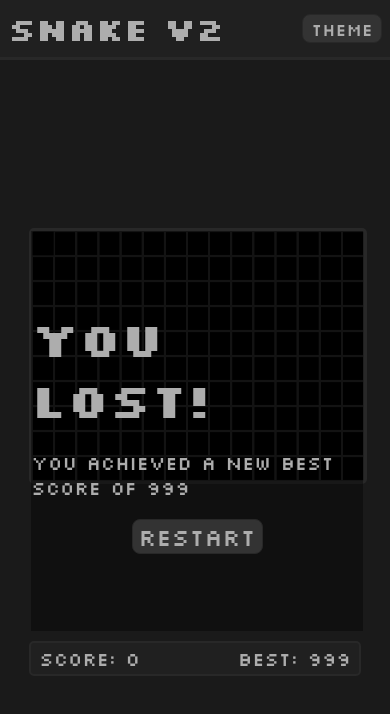
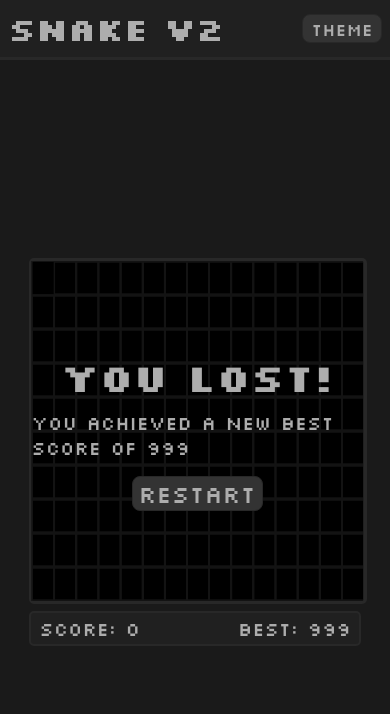
Before and after one commit to xRe15x/snake-v2, a website built with webpack: page src/index.html in a window 390 px wide. Built offline with nearby package versions, Linux system fonts and the light colour scheme.

Commit message:
fixed some sizing issues

```diff
--- a/src/style.css
+++ b/src/style.css
@@ -87,9 +87,15 @@
 }
 
 .canvas-container {
-    height: 400px;
+    height: clamp(220px, 42vh, 450px);
     width: 100%;
     position: relative;
+}
+
+@media (max-width: 500px) {
+    .canvas-container {
+        height: clamp(340px, 30vh, 500px);
+    }
 }
 
 #game {
@@ -100,11 +106,7 @@
     width: 100%;
 }
 
-@media (max-width: 500px) {
-    #game {
-        height: 250px;
-    }
-}
+
 
 #game-info {
     background-color: var(--header-colour);
@@ -138,11 +140,13 @@
 
 #death-screen > h2 {
     margin: 0;
-    font-size: 3rem;
+    font-size: clamp(30px, 3rem, 10vw);
 }
 
 #death-screen-score {
-    font-size: 1.2rem;
+    font-size: clamp(12px, 1.2rem, 6vw);
+    margin-top: 0.5rem;
+    margin-bottom: 1rem;
 }
 
 #restart {
```
